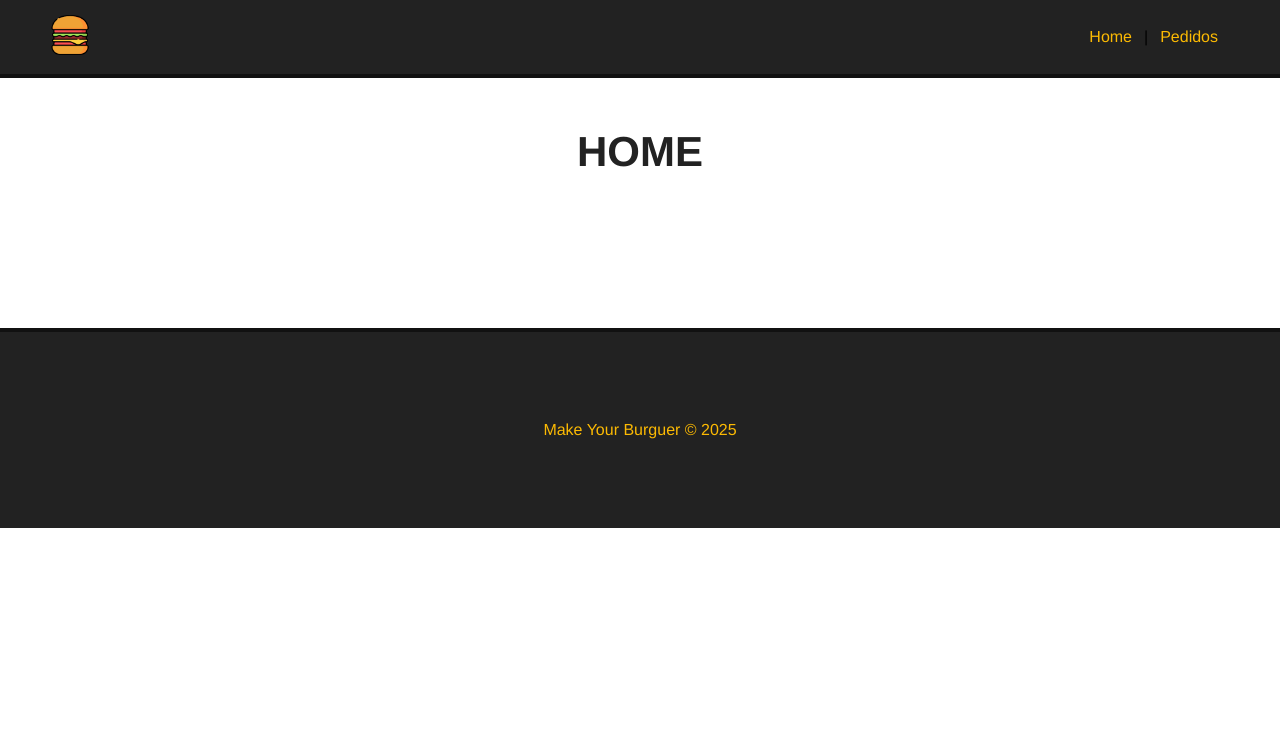
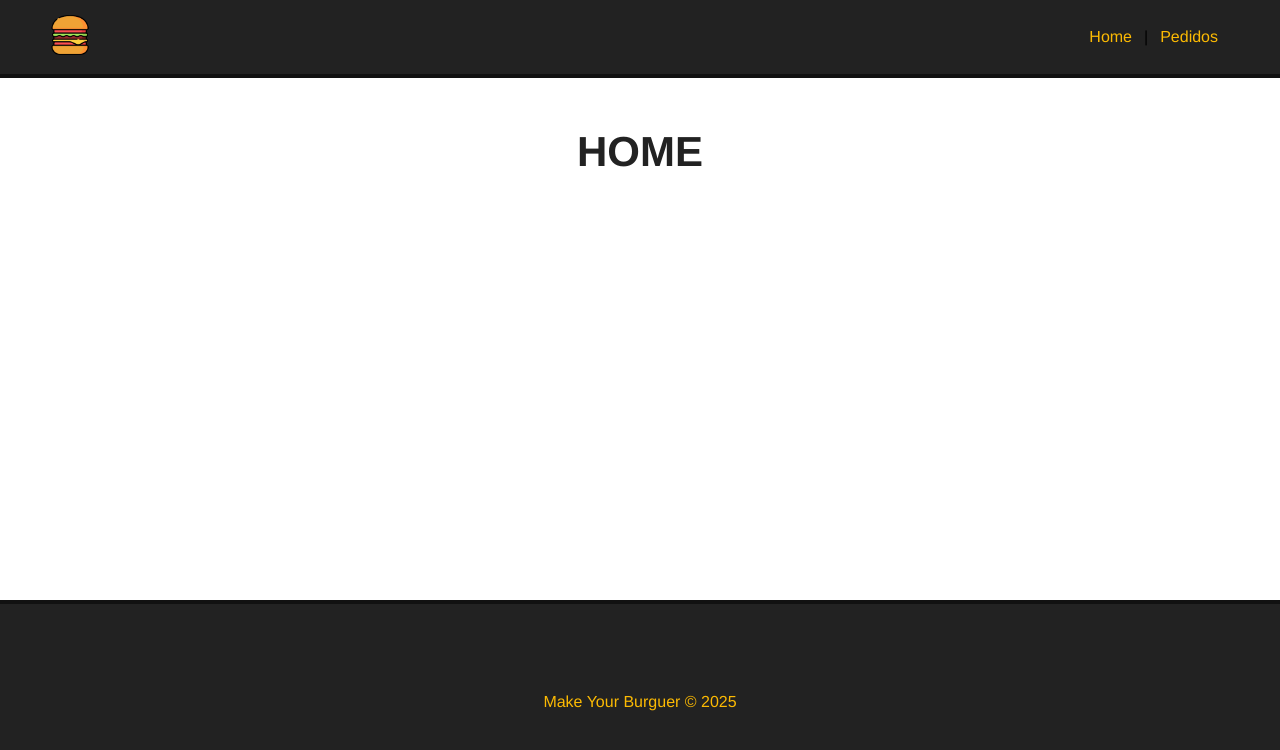
Before and after one commit to Lucas-Santos21/Projeto-Make-your-Burguer-VUE, a Vue app: page / in a window 1280 px wide. Shown: the top 750 px of the page. Built offline with nearby package versions, Linux system fonts and the light colour scheme.

Commit message:
Update Footer CSS

```diff
--- a/src/App.vue
+++ b/src/App.vue
@@ -1,7 +1,11 @@
 <template>
-  <Navbar :logo="logo_src" :alt="app_name"/>
-  <router-view/>
-  <Footer />
+  <div id="app">
+    <Navbar :logo="logo_src" :alt="app_name"/>
+    <main class="content">
+      <router-view/>
+    </main>
+    <Footer />
+  </div>
 </template>
 
 <script>
@@ -31,6 +35,19 @@ import Footer from './components/Footer.vue';
     box-sizing: border-box;
   }
 
+  html, body, #app{
+    height: 100%;
+  }
+
+  #app{
+    display: flex;
+    flex-direction: column;
+  }
+
+  .content{
+    flex: 1;
+  }
+
   .main-container{
     margin:50px;
     min-height: 150px;
```
